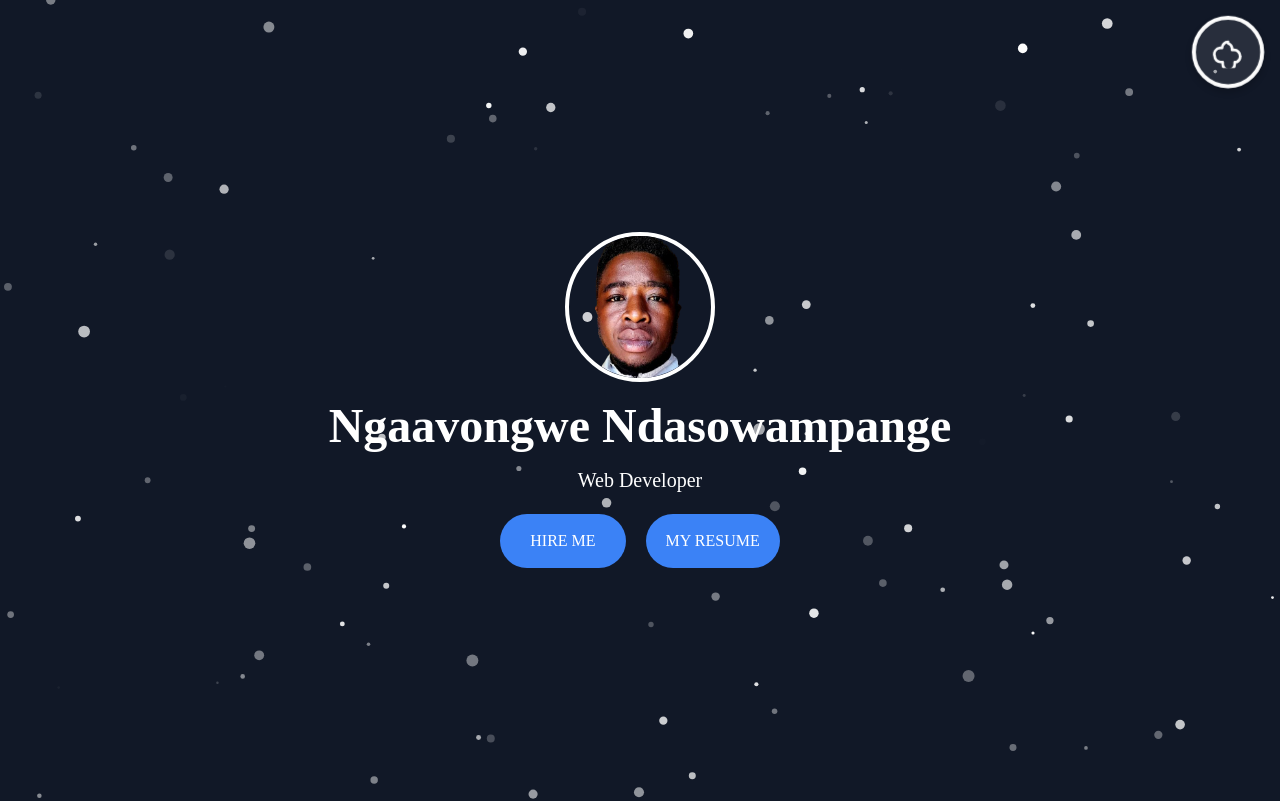
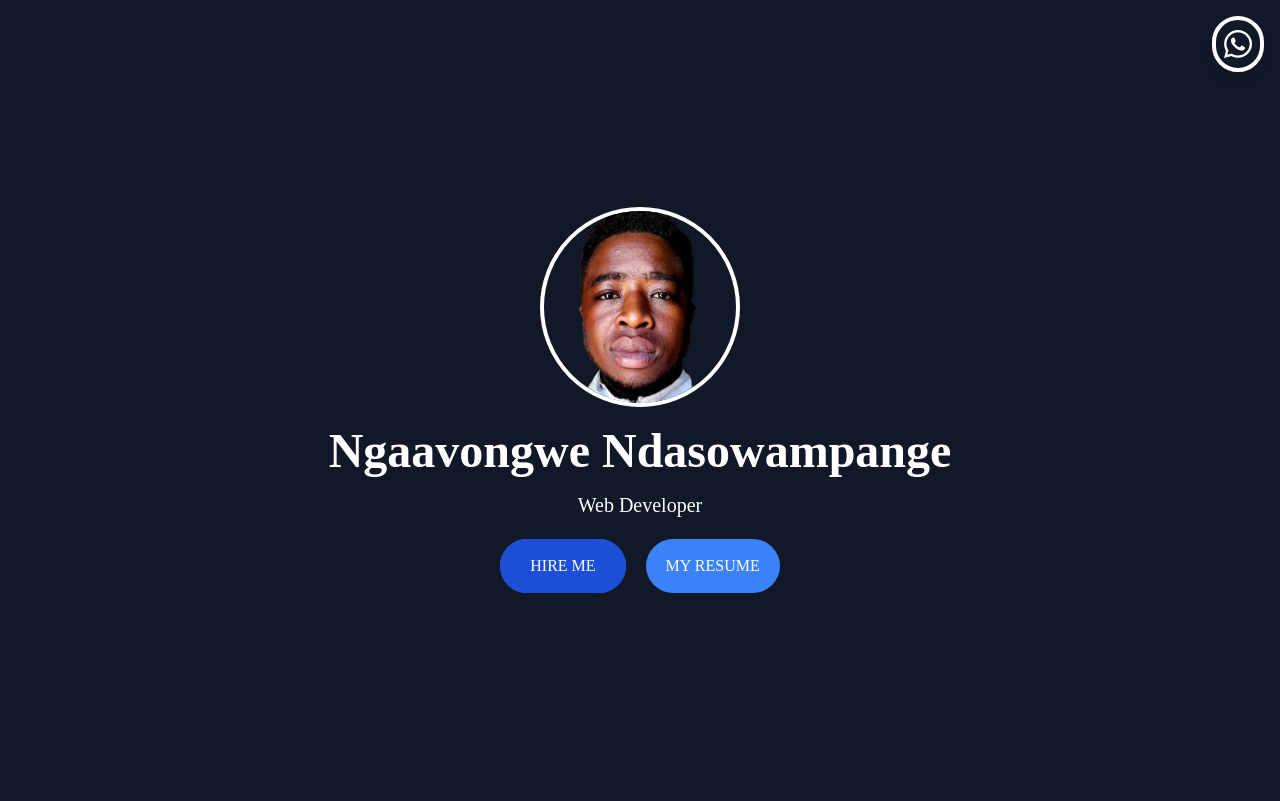
Before and after one commit to ngaandasowa/ngaandasowa, a plain HTML site: page index.html in a window 1280 px wide. Shown: the top 801 px of the page. Drawn offline with nearby package versions, Linux system fonts and the light colour scheme.

Commit message:
Update index.html

```diff
--- a/index.html
+++ b/index.html
@@ -19,14 +19,21 @@
   <link href="https://cdn.jsdelivr.net/npm/tailwindcss@2.2.19/dist/tailwind.min.css" rel="stylesheet">
   <link rel="stylesheet" href="https://cdnjs.cloudflare.com/ajax/libs/font-awesome/6.0.0-beta3/css/all.min.css">
   <style>
-
-
     body, html {
       font-family: 'Tw Cen MT';
       margin: 0;
       padding: 0;
       overflow-x: hidden;
       scroll-behavior: smooth;
+    }
+    canvas {
+      position: fixed;
+      top: 0;
+      left: 0;
+      width: 100%;
+      height: 100%;
+      pointer-events: none;
+      z-index: -1;
     }
     .card {
       transform: translateY(50px);
@@ -47,34 +54,26 @@
     }
     .project-image {
       width: 100%;
-      height: auto;
+      height: 200px;
+      object-fit: cover;
       border-radius: 10px;
       margin-bottom: 15px;
     }
     .hero {
       height: 100vh;
-      position: relative;
       display: flex;
       justify-content: center;
       align-items: center;
       text-align: center;
       overflow: hidden;
     }
-    .hero-canvas {
-      position: absolute;
-      top: 0;
-      left: 0;
-      width: 100%;
-      height: 100%;
-      z-index: -1;
-    }
     .hero-content {
       z-index: 2;
       color: #ffffff;
     }
     .profile-pic {
-      width: 150px;
-      height: 150px;
+      width: 200px;
+      height: 200px;
       border-radius: 50%;
       object-fit: cover;
       border: 4px solid #ffffff;
@@ -96,12 +95,11 @@
       overflow: hidden;
       border: none;
       cursor: pointer;
-      background-color: transparent;
+      background-color: #3b82f6;
       border-radius: 30px;
       transition: all 0.3s ease;
     }
     .hire-me-button span {
-      display: block;
       position: relative;
       z-index: 2;
     }
@@ -110,7 +108,7 @@
       position: absolute;
       width: 300%;
       height: 300%;
-      background: #3b82f6;
+      background: #1d4ed8;
       top: -100%;
       left: -100%;
       z-index: 1;
@@ -133,11 +131,6 @@
     .resume-button:hover {
       background-color: #2563eb;
     }
-    .project-image {
-      width: 100%;
-      height: 200px;
-      object-fit: cover;
-    }
     .about-skills {
       opacity: 0;
       transition: opacity 0.5s ease;
@@ -145,56 +138,23 @@
     .about-skills.visible {
       opacity: 1;
     }
-
-  #whatsapp-chat {
-    background-color: rgba(255, 255, 255, 0.1);
-    box-shadow: 0 4px 8px rgba(0, 0, 0, 0.2);
-    transition: transform 0.3s ease, box-shadow 0.3s ease;
-  }
-
-  #whatsapp-chat:hover {
-    transform: scale(1.1);
-    box-shadow: 0 6px 12px rgba(0, 0, 0, 0.3);
-  }
-
-  @keyframes pulse {
-    0% {
-      transform: scale(1);
-      opacity: 1;
-    }
-    50% {
-      transform: scale(1.1);
-      opacity: 0.8;
-    }
-    100% {
-      transform: scale(1);
-      opacity: 1;
-    }
-  }
-
-  #whatsapp-chat {
-    animation: pulse 2s infinite;
-    z-index: 1000;
-  }
-
   </style>
 </head>
 <body class="bg-gray-900 text-white">
 
-<a id="whatsapp-chat" href="https://wa.me/+263783827570" rel="noopener noreferrer" target="_blank" class="fixed top-4 right-4 p-4 bg-green-600 text-white rounded-full shadow-lg flex items-center justify-center transform hover:scale-110 transition-transform duration-300 ease-in-out z-50 border-4 border-white hover:shadow-xl hover:animate-pulse">
-  <svg xmlns="http://www.w3.org/2000/svg" class="h-8 w-8" viewBox="0 0 24 24" fill="none" stroke="currentColor" stroke-width="2" stroke-linecap="round" stroke-linejoin="round">
-    <path d="M21 15a4.5 4.5 0 0 0-4.5-4.5h-1.5v-1.5A4.5 4.5 0 0 0 12 5.5V4.5a4.5 4.5 0 0 0-4.5 4.5V9h-1.5A4.5 4.5 0 0 0 2 15a4.5 4.5 0 0 0 4.5 4.5h1.5v1.5a4.5 4.5 0 0 0 4.5 4.5 4.5 4.5 0 0 0 4.5-4.5v-1.5h1.5A4.5 4.5 0 0 0 21 15z"/>
-  </svg>
+  <canvas id="bg-canvas"></canvas>
+
+  <a id="whatsapp-chat" href="https://wa.me/+263783827570" rel="noopener noreferrer" target="_blank" class="fixed top-4 right-4 p-2 bg-#1a1a1a-600 text-white rounded-full shadow-lg flex items-center justify-center transform hover:scale-110 transition-transform duration-300 ease-in-out z-50 border-4 border-white hover:shadow-xl">
+    <i class="fab fa-whatsapp fa-2x"></i>
   </a>
 
   <section class="hero">
-    <canvas class="hero-canvas"></canvas>
     <div class="hero-content">
       <img src="Ngaavongwe Ndasowampange.png" alt="Ngaavongwe Ndasowampange" class="profile-pic mx-auto">
       <h1 class="text-5xl font-bold">Ngaavongwe Ndasowampange</h1>
       <p class="text-xl mt-4">Web Developer</p>
       <div class="button-container">
-        <button href="mailto:ngaandasowa@gmail.com" class="hire-me-button"><span>Hire Me</span></button>
+        <button class="hire-me-button" onclick="location.href='mailto:ngaandasowa@gmail.com'"><span>Hire Me</span></button>
         <a href="Ngaavongwe Ndasowampange Web Developer Resume.pdf" class="resume-button" download>My Resume</a>
       </div>
     </div>
@@ -215,24 +175,30 @@
     </section>
 
     <section id="projects" class="my-10">
-      <h2 class="text-3xl font-semibold">My Projects</h2>
+      <h2 class="text-3xl font-semibold">Client Projects</h2>
+      <div class="grid grid-cols-1 md:grid-cols-2 lg:grid-cols-3 gap-6 mt-4">
+        <div class="bg-gray-800 p-4 rounded card">
+          <img src="RaychitsLandingPage.jpeg" alt="Raychits Investments" class="project-image w-full h-48 object-cover">
+          <h3 class="text-xl font-semibold">Website of Raychits Investments</h3>
+          <p class="mt-2">Initial stages of developing a WordPress website for Raychits Investments, with a focus on creating a professional online presence. Project is currently in its early stages, with more features and functionality to be added.</p>
+          <a href="https://raychitsinvestments.co.zw" class="text-blue-400 mt-4 inline-block">View Project</a>
+        </div>
+      </div>
+      </section>
+
+    <section id="projects" class="my-10">
+      <h2 class="text-3xl font-semibold">Personal Projects</h2>
       <div class="grid grid-cols-1 md:grid-cols-2 lg:grid-cols-3 gap-6 mt-4">
         <div class="bg-gray-800 p-4 rounded card">
           <img src="CircuitCureLandingPage.jpeg" alt="CircuitCure" class="project-image w-full h-48 object-cover">
           <h3 class="text-xl font-semibold">CircuitCure</h3>
-          <p class="mt-2">A computer repair helper app, still working on it for improvement. Technology used, ReactJs</p>
+          <p class="mt-2">Currently developing a responsive web application using React Js, with a focus on creating a modern and intuitive user interface. This project is still in progress, but demonstrates my skills in React Js and front-end development.</p>
           <a href="https://circuitcure-01.web.app" class="text-blue-400 mt-4 inline-block">View Project</a>
-        </div>
-        <div class="bg-gray-800 p-4 rounded card">
-          <img src="RaychitsLandingPage.jpeg" alt="Raychits Investments" class="project-image w-full h-48 object-cover">
-          <h3 class="text-xl font-semibold">Website of Raychits Investments</h3>
-          <p class="mt-2">Designed with WordPress, still working on it. Not yet at a better position.</p>
-          <a href="https://raychitsinvestments.co.zw" class="text-blue-400 mt-4 inline-block">View Project</a>
         </div>
         <div class="bg-gray-800 p-4 rounded card">
           <img src="NgaatecLandingPage.jpeg" alt="Ngaatec Private Limited" class="project-image w-full h-48 object-cover">
           <h3 class="text-xl font-semibold">Website of Ngaatec Private Limited</h3>
-          <p class="mt-2">Designed with WordPress. Continuous improvement is done from time to time.</p>
+          <p class="mt-2">Continuously developing and improving a robust and user-friendly WordPress website, highlighting my services and products. Utilized WordPress's flexibility to create a customized solution, including theme development, plugin integration, and content management.</p>
           <a href="https://ngaatec.co.zw" class="text-blue-400 mt-4 inline-block">View Project</a>
         </div>
       </div>
```
Lines whose indentation alone changed are shown as unchanged.
